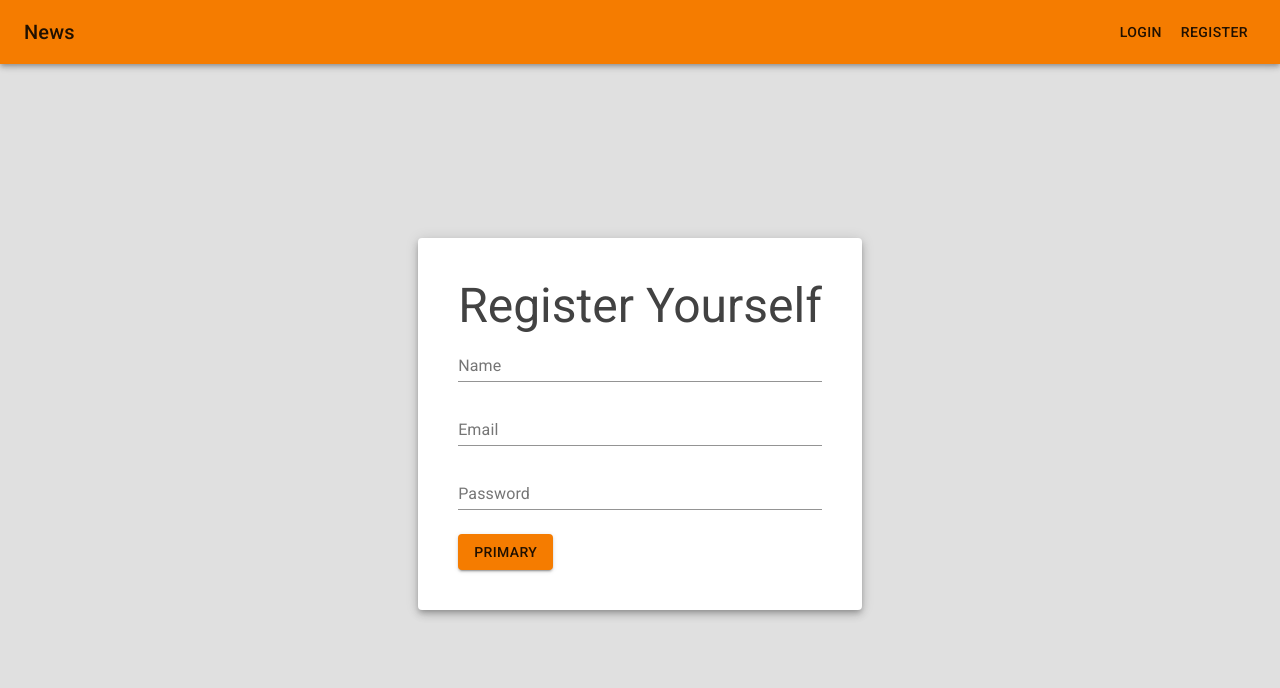
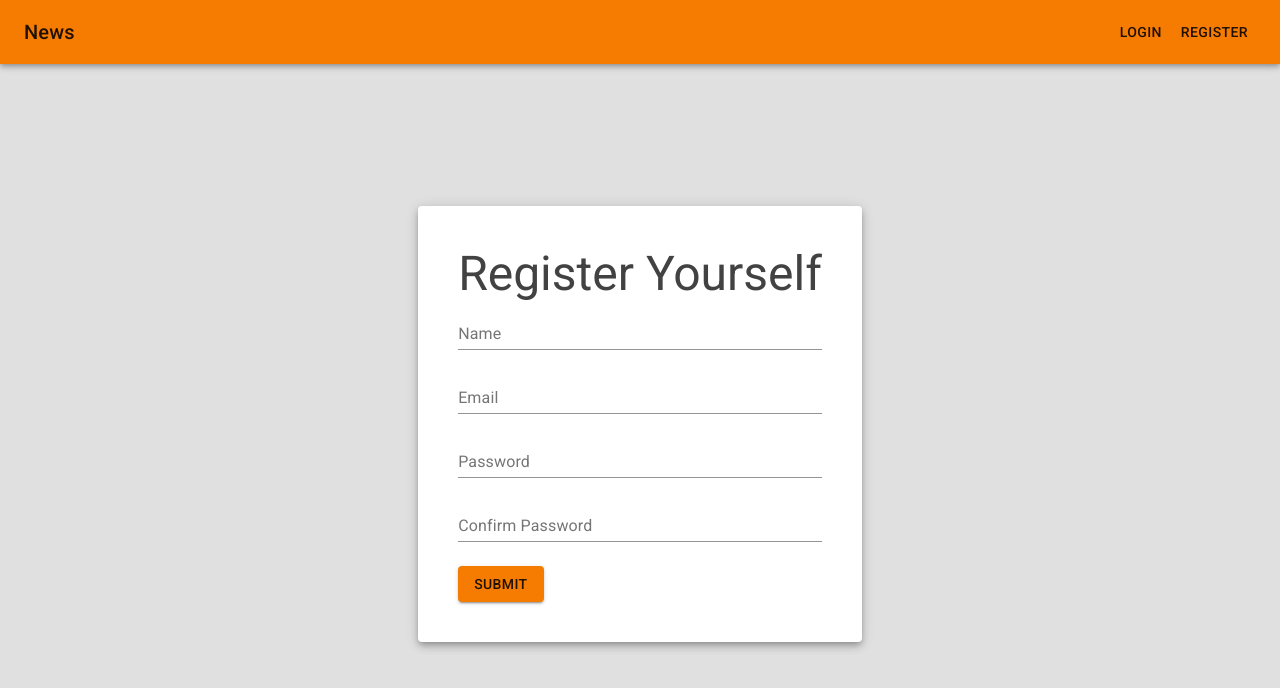
Before and after one commit to omar-shahid/project_9b-redux-diaries-app, a React (Create React App) app: page /register in a window 1280 px wide. Shown: the top 688 px of the page. Built offline with nearby package versions, Linux system fonts and the light colour scheme; what miragejs would draw is missing.

Commit message:
Completed register functionality

```diff
--- a/package.json
+++ b/package.json
@@ -5,6 +5,7 @@
   "dependencies": {
     "@material-ui/core": "^4.11.2",
     "@material-ui/icons": "^4.11.2",
+    "@material-ui/lab": "^4.0.0-alpha.57",
     "@reduxjs/toolkit": "^1.2.5",
     "@testing-library/jest-dom": "^4.2.4",
     "@testing-library/react": "^9.3.2",
@@ -14,6 +15,7 @@
     "@types/react": "^16.9.0",
     "@types/react-dom": "^16.9.0",
     "@types/react-redux": "^7.1.7",
+    "axios": "^0.21.1",
     "formik": "^2.2.6",
     "history": "^5.0.0",
     "markdown-to-jsx": "^7.1.0",
@@ -26,6 +28,7 @@
     "sweetalert2": "^10.12.7",
     "sweetalert2-react-content": "^3.2.2",
     "typescript": "~3.8.2",
+    "uuid": "^8.3.2",
     "yup": "^0.32.8"
   },
   "scripts": {
--- a/src/App.tsx
+++ b/src/App.tsx
@@ -2,15 +2,10 @@ import { Box, Typography, useMediaQuery, useTheme } from "@material-ui/core";
 import { grey } from "@material-ui/core/colors";
 import React from "react";
 import "./App.css";
-// import classes from "*.module.css";
 import NavBar from "./components/NavBar";
 import useStyles from "./styles";
-import { MenuBook } from "@material-ui/icons";
 
 function App() {
-  fetch("/api/reminders")
-    .then((re) => re.json())
-    .then((e) => console.log(e));
   const theme = useTheme();
   const smBreakPoint = useMediaQuery(theme.breakpoints.down("sm"));
   const classes = useStyles();
--- a/src/app/server.js
+++ b/src/app/server.js
@@ -1,17 +1,54 @@
-import { createServer } from "miragejs"
+import { createServer, Response } from "miragejs";
+import * as yup from "yup";
+import { v4 } from "uuid";
+
+const USERS = [];
+const NOTES = [];
+
+const registerSchema = yup.object().shape({
+  name: yup.string().required("Name is required"),
+  email: yup.string().required("Email is required").email("Email is not valid"),
+  password: yup
+    .string()
+    .required("Password is required")
+    .min(8, "Password should atleast have 8 characters"),
+  confPassword: yup
+    .string()
+    .test("passwords-match", "Passwords must match", function (value) {
+      return this.parent.password === value;
+    }),
+  createdOn: yup.date().default(function () {
+    return new Date();
+  }),
+});
 
 function startServer() {
   createServer({
     routes() {
-      this.get("/api/reminders", () => ({
-        reminders: [
-            { id: 1, text: "Walk the dog" },
-            { id: 2, text: "Take out the trash" },
-            { id: 3, text: "Work out" },
-        ],
-      }))
+      this.namespace = "api";
+      this.post("/register", (schema, req) => {
+        const body = JSON.parse(req.requestBody);
+        // registerSchema.
+        return registerSchema
+          .validate(body.values, { abortEarly: false })
+          .then((user) => {
+            user.token = v4();
+            USERS.push(user);
+            return {
+              token: user.token,
+            };
+          })
+          .catch((e) => {
+            console.log(e.inner[0]);
+            return new Response(
+              400,
+              {},
+              e.inner.map((el) => el.message)
+            );
+          });
+      });
     },
-  })
+  });
 }
 
-export default startServer
+export default startServer;
--- a/src/app/store.ts
+++ b/src/app/store.ts
@@ -1,13 +1,16 @@
-import { configureStore, ThunkAction, Action } from '@reduxjs/toolkit';
-import counterReducer from '../features/counter/counterSlice';
+import { configureStore, ThunkAction, Action } from "@reduxjs/toolkit";
+import counterReducer from "../features/counter/counterSlice";
+import userReducer from "../features/userSlice";
 
 export const store = configureStore({
   reducer: {
     counter: counterReducer,
+    user: userReducer,
   },
 });
 
 export type RootState = ReturnType<typeof store.getState>;
+export type AppDispatch = typeof store.dispatch;
 export type AppThunk<ReturnType = void> = ThunkAction<
   ReturnType,
   RootState,
--- a/src/components/NavBar.tsx
+++ b/src/components/NavBar.tsx
@@ -21,9 +21,9 @@ export default function NavBar() {
           >
             <MenuIcon />
           </IconButton> */}
-          <Typography variant="h6" className={classes.title}>
-            News
-          </Typography>
+          <Link to="/" className={`${classes.link}  ${classes.title}`}>
+            <Typography variant="h6">News</Typography>
+          </Link>
           <Link to="/login" className={classes.link}>
             <Button color="inherit">Login</Button>
           </Link>
--- a/src/features/userSlice.ts
+++ b/src/features/userSlice.ts
@@ -1 +1,50 @@
-export {}
+import { createAsyncThunk, createSlice, PayloadAction } from "@reduxjs/toolkit";
+import axios, { AxiosResponse } from "axios";
+import { AuthResponse, RegisterUserForm } from "../types";
+
+type User = {
+  token: string;
+  name: string;
+  email: string;
+};
+
+const initialState: User = {
+  token: "",
+  name: "",
+  email: "",
+};
+
+export const loginAsync = createAsyncThunk(
+  "user/registerAction",
+  async (values: RegisterUserForm, api) =>
+    axios
+      .post<RegisterUserForm, AxiosResponse<AuthResponse>>("/api/register", {
+        values,
+      })
+      .then((res) => res.data)
+      .then(({ token }) => {
+        const user = {
+          token,
+          name: values.name,
+          email: values.email,
+        };
+        api.dispatch(login(user));
+      })
+      .catch((e) => ({
+        haveErrors: true,
+        errors: e.response.data as string[],
+      }))
+);
+
+export const userSlice = createSlice({
+  name: "user",
+  initialState,
+  reducers: {
+    login: (_, action: PayloadAction<User>) => action.payload,
+    logout: (_) => initialState,
+  },
+});
+
+export const { login, logout } = userSlice.actions;
+
+export default userSlice.reducer;
--- a/src/pages/Register.tsx
+++ b/src/pages/Register.tsx
@@ -1,11 +1,28 @@
-import { Box, Button, Paper, TextField, Typography } from "@material-ui/core";
-import { grey } from "@material-ui/core/colors";
-import React from "react";
+import React, { useEffect, useState } from "react";
 import NavBar from "../components/NavBar";
 import useStyles from "../styles";
+import Alert from "@material-ui/lab/Alert";
+
+import { Box, Button, Paper, TextField, Typography } from "@material-ui/core";
+import { Formik } from "formik";
+import { loginAsync } from "../features/userSlice";
+import { useDispatch, useSelector } from "react-redux";
+import { AppDispatch, RootState } from "../app/store";
+import { useNavigate } from "react-router-dom";
+import { AuthErrorResponse } from "../types";
 
 function Register() {
+  const navigate = useNavigate();
+
+  const dispatch: AppDispatch = useDispatch();
+  const [errors, setErrors] = useState<string[]>([]);
+  const token = useSelector((state: RootState) => state.user.token);
+
   const classes = useStyles();
+
+  useEffect(() => {
+    if (!!token.length) navigate("/dashboard");
+  }, [token.length, navigate]);
   return (
     <>
       <NavBar />
@@ -18,6 +35,11 @@ function Register() {
         <Box minHeight="50%">
           <Paper style={{ height: "100%" }} elevation={5}>
             <Box padding={5}>
+              {errors?.map((el) => (
+                <Alert key={el} severity="error">
+                  {el}
+                </Alert>
+              ))}
               <Typography
                 className={classes.headingGrey}
                 variant="h3"
@@ -26,22 +48,72 @@ function Register() {
               >
                 Register Yourself
               </Typography>
-              <form noValidate autoComplete="off">
+              <Formik
+                initialValues={{
+                  name: "",
+                  email: "",
+                  password: "",
+                  confPassword: "",
+                }}
+                onSubmit={(values) => {
+                  dispatch(loginAsync(values)).then((data) => {
+                    const payloadData = data.payload as AuthErrorResponse;
+                    if (payloadData.haveErrors) setErrors(payloadData.errors);
+                  });
+                }}
+              >
+                {({ values, handleSubmit, handleChange }) => (
+                  <form noValidate autoComplete="off" onSubmit={handleSubmit}>
                     <Box marginBottom={2}>
-                  <TextField id="standard-basic" fullWidth label="Name" />
+                      <TextField
+                        id="standard-basic"
+                        value={values.name}
+                        name="name"
+                        onChange={handleChange}
+                        fullWidth
+                        label="Name"
+                      />
                     </Box>
                     <Box marginBottom={2}>
-                  <TextField id="standard-basic" fullWidth label="Email" />
+                      <TextField
+                        id="standard-basic"
+                        value={values.email}
+                        name="email"
+                        onChange={handleChange}
+                        fullWidth
+                        label="Email"
+                      />
                     </Box>
                     <Box marginBottom={2}>
-                  <TextField id="standard-basic" fullWidth label="Password" />
+                      <TextField
+                        id="standard-basic"
+                        value={values.password}
+                        name="password"
+                        onChange={handleChange}
+                        fullWidth
+                        type="password"
+                        label="Password"
+                      />
+                    </Box>
+                    <Box marginBottom={2}>
+                      <TextField
+                        id="standard-basic"
+                        name="confPassword"
+                        type="password"
+                        value={values.confPassword}
+                        onChange={handleChange}
+                        fullWidth
+                        label="Confirm Password"
+                      />
                     </Box>
                     <Box marginTop={3}>
-                  <Button variant="contained" color="primary">
-                    Primary
+                      <Button variant="contained" type="submit" color="primary">
+                        Submit
                       </Button>
                     </Box>
                   </form>
+                )}
+              </Formik>
             </Box>
           </Paper>
         </Box>
--- /dev/null
+++ b/src/types.ts
@@ -0,0 +1,15 @@
+export type RegisterUserForm = {
+  name: string;
+  email: string;
+  password: string;
+  confPassword: string;
+};
+
+export type AuthResponse = {
+  token: string;
+};
+
+export type AuthErrorResponse = {
+  errors: string[];
+  haveErrors: boolean;
+};
```
Also changed, not shown: src/features/counter/counterSlice.ts (+6 -6 lines), 2 other files (tests, documents, lock files or other folders). Lines whose indentation alone changed are shown as unchanged.
